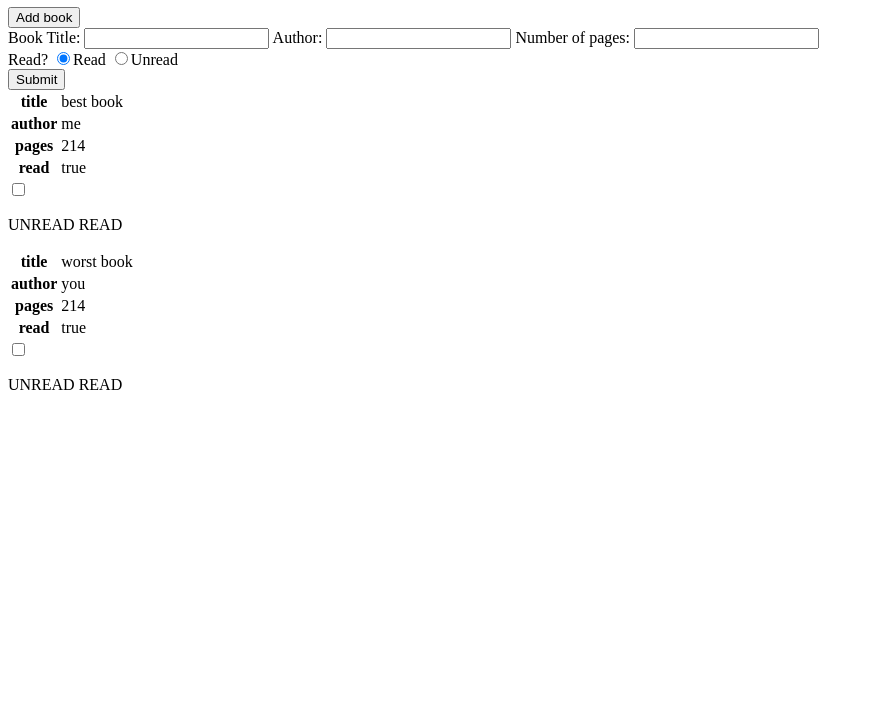
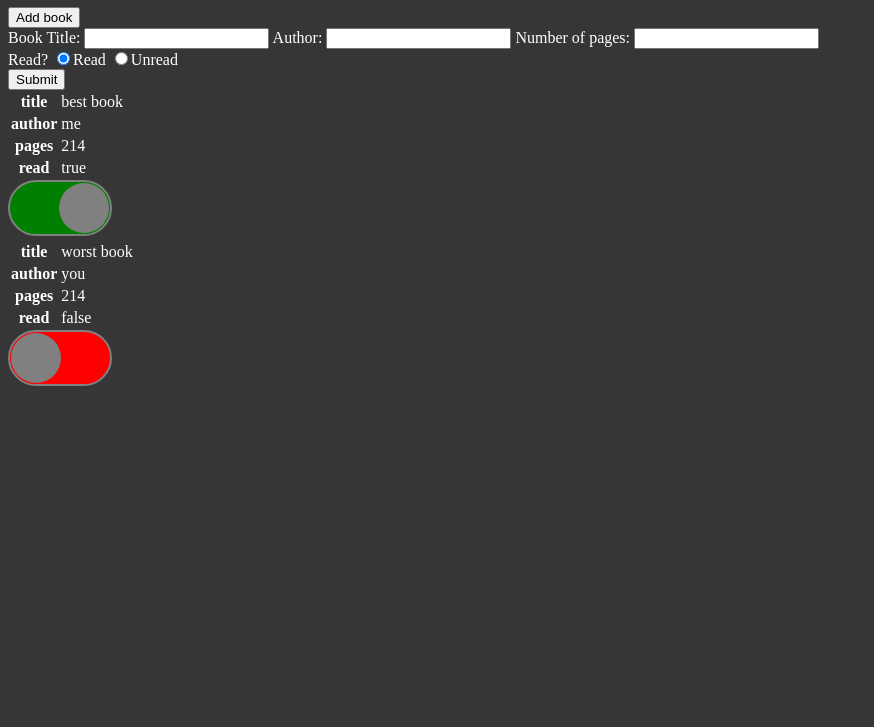
Before and after one commit to snaeem3/library, a plain HTML site: page index.html in a window 1280 px wide. Shown: the part 73-800 px from the top of the page, without its empty margins (0-874 px from the left). Drawn offline with Linux system fonts and the light colour scheme.

Commit message:
Add toggle switch and initial switch setting

```diff
--- a/index.html
+++ b/index.html
@@ -5,6 +5,7 @@
     <meta http-equiv="X-UA-Compatible" content="IE=edge">
     <meta name="viewport" content="width=device-width, initial-scale=1.0">
     <title>Library</title>
+    <link rel="stylesheet" href="styles.css">
 </head>
 <body>
     <header>
--- a/script.js
+++ b/script.js
@@ -49,8 +49,16 @@ function displayLibrary() {
     // Loop through each book in library
     let index = 0;
     myLibrary.forEach((book) => {
-        // console.log(index);
+        console.log(index);
         const bookTable = document.createElement('table');
+        const readSwitch = document.createElement('input');
+        const readLabel = document.createElement('label');
+        readSwitch.setAttribute('type','checkbox');
+        readSwitch.setAttribute('class','checkbox');
+        readSwitch.setAttribute('id','switch' + index);
+        readLabel.setAttribute('for','switch' + index)
+        readLabel.setAttribute('class','toggle');
+
         for (const [key,value] of Object.entries(book)) {
             // console.log(`${key}: ${value}`);
             const tr = document.createElement('tr');
@@ -62,34 +70,44 @@ function displayLibrary() {
 
             th.appendChild(thText);
             td.appendChild(tdText);
+            td.setAttribute('class',key);
 
             tr.appendChild(th);
             tr.appendChild(td);
             bookTable.appendChild(tr);
         }
+        console.log(bookTable.rows[3].cells[1].innerText);
+        if (bookTable.rows[3].cells[1].innerText === 'true') {
+            readSwitch.setAttribute('checked','checked');
+        }
         contentDiv.appendChild(bookTable);
+        // const readLabelText = document.createElement('p');
 
-        const readSwitch = document.createElement('input');
-        const readLabel = document.createElement('label');
-        const readLabelText = document.createElement('p');
+        readSwitch.addEventListener('change', (event) => {
+            if (event.currentTarget.checked) {
+                console.log('checked');
+            } else {
+                console.log('unchecked');
+            }
+            updateReadValue(book);
+        })
+        // readLabelText.innerText = 'UNREAD    READ';
 
-        readSwitch.setAttribute('type','checkbox');
-        readSwitch.setAttribute('id','switch' + index);
-        readLabel.setAttribute('for','switch' + index)
-        readLabel.setAttribute('class','toggle');
-        readLabelText.innerText = 'UNREAD    READ';
-
-        readLabel.appendChild(readLabelText);
+        // readLabel.appendChild(readLabelText);
         contentDiv.appendChild(readSwitch);
         contentDiv.appendChild(readLabel);
         ++index;
     })
 }
 
+function updateReadValue(book) {
+
+}
+
 displayLibrary();
 console.log(myLibrary);
 let book1 = new Book("best book","me",214,true);
-let book2 = new Book("worst book","you",214,true);
+let book2 = new Book("worst book","you",214,false);
 addBookToLibrary(book1);
 addBookToLibrary(book2);
 console.log(myLibrary);
--- /dev/null
+++ b/styles.css
@@ -0,0 +1,49 @@
+body {
+    background: rgb(54, 54, 54);
+    color: white;
+}
+
+/* toggle in label designing */
+.toggle {
+    position : relative ;
+    display : inline-block;
+    width : 100px;
+    height : 52px;
+    background-color: red;
+    border-radius: 30px;
+    border: 2px solid gray;
+}
+
+/* After slide changes */
+.toggle:after {
+    content: '';
+    position: absolute;
+    width: 50px;
+    height: 50px;
+    border-radius: 50%;
+    background-color: gray;
+    top: 1px;
+    left: 1px;
+    transition:  all 0.5s;
+}
+
+/* Toggle text */
+p {
+    font-family: Arial, Helvetica, sans-serif;
+    font-weight: bold;
+}
+
+/* Checkbox checked effect */
+.checkbox:checked + .toggle::after {
+    left : 49px;
+}
+
+/* Checkbox checked toggle label bg color */
+.checkbox:checked + .toggle {
+    background-color: green;
+}
+
+/* Checkbox vanished */
+.checkbox {
+    display : none;
+}
```
